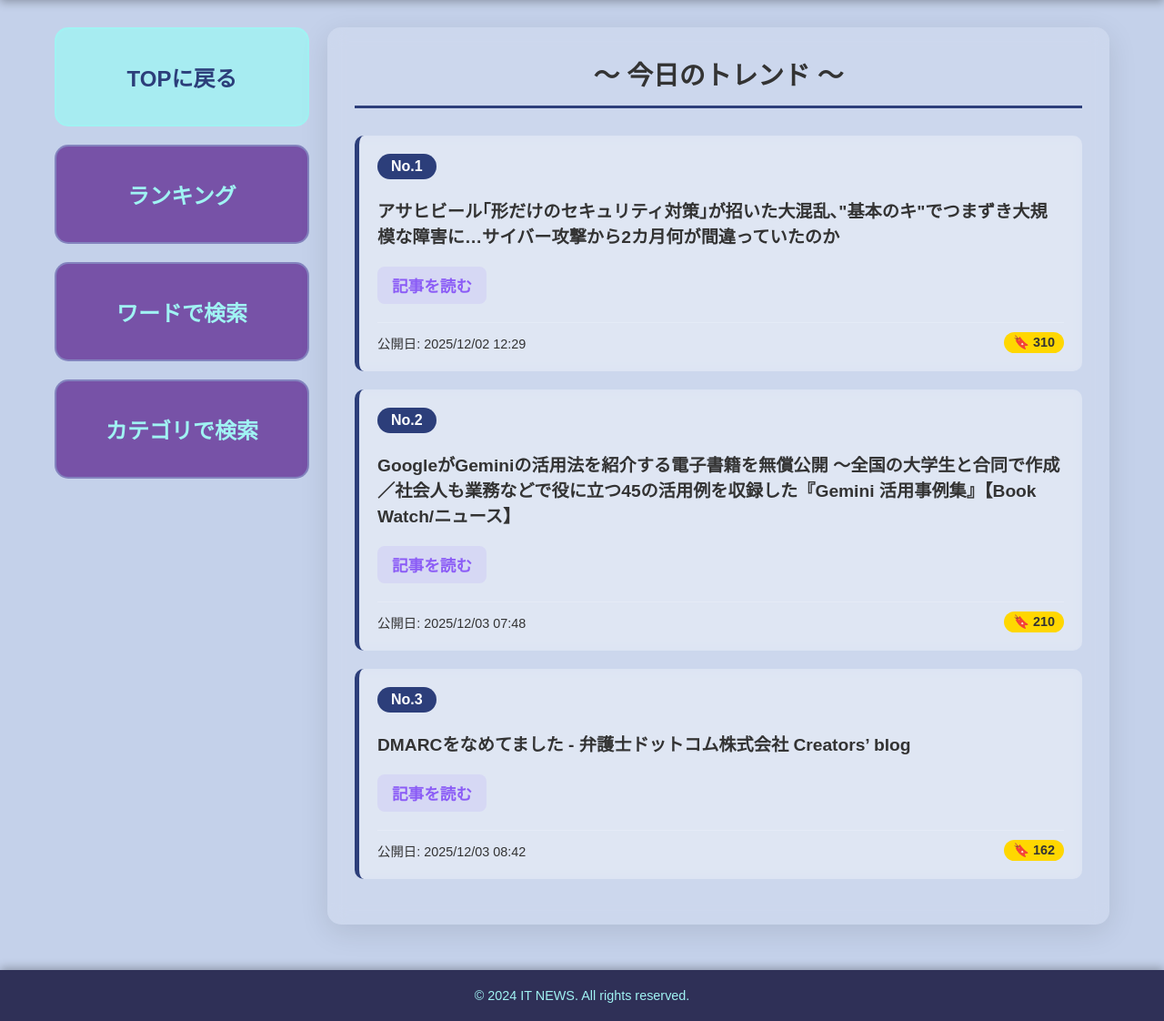
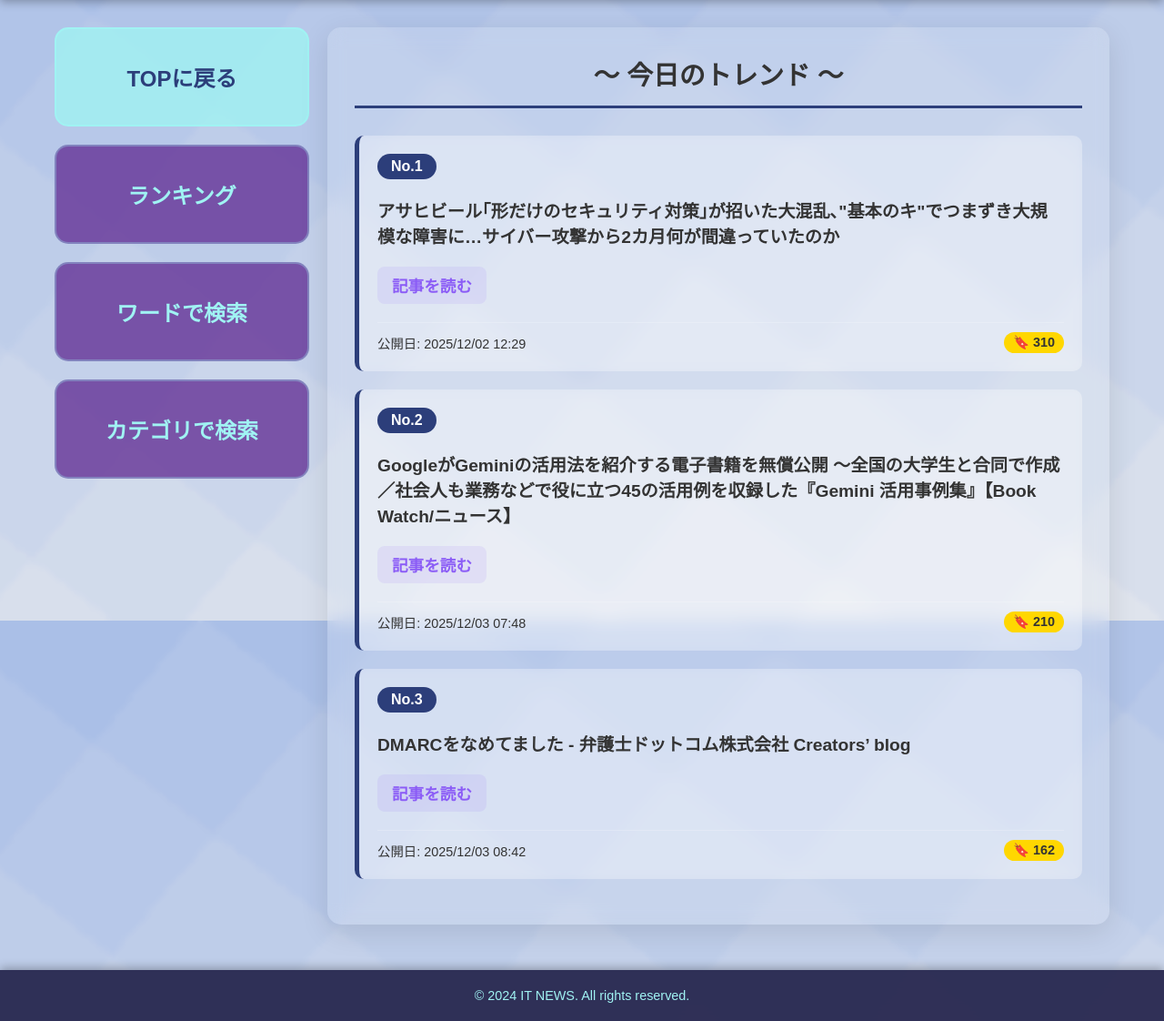
Before and after one commit to tunakan777/it-news-test, a Flask app: page / in a window 1280 px wide. Shown: the part 118-1240 px from the top of the page at 91% size. Run offline with Flask 3, Linux system fonts and the light colour scheme.

Commit message:
Css改良①修正

```diff
--- a/static/style.css
+++ b/static/style.css
@@ -6,10 +6,10 @@
 
 body {
     font-family: 'Hiragino Kaku Gothic Pro', 'Meiryo', sans-serif;
-    background-color: #C4D1EA;
+    /* background-color: #C4D1EA; */
     /* 自作背景画像を使う場合は以下のコメントを外す */
-    /* background: url('/static/images/background.jpg') no-repeat center center fixed; */
-    /* background-size: cover; */
+    background: url('/static/images/background.jpg') no-repeat center center fixed;
+    background-size: cover;
     min-height: 100vh;
     margin: 0;
     display: flex;
```
